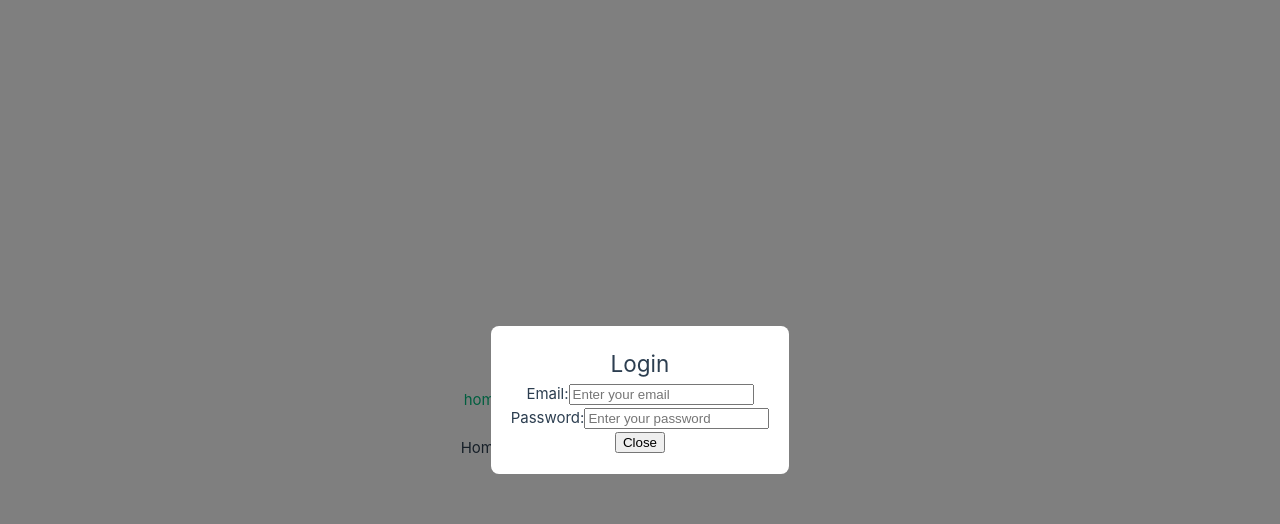
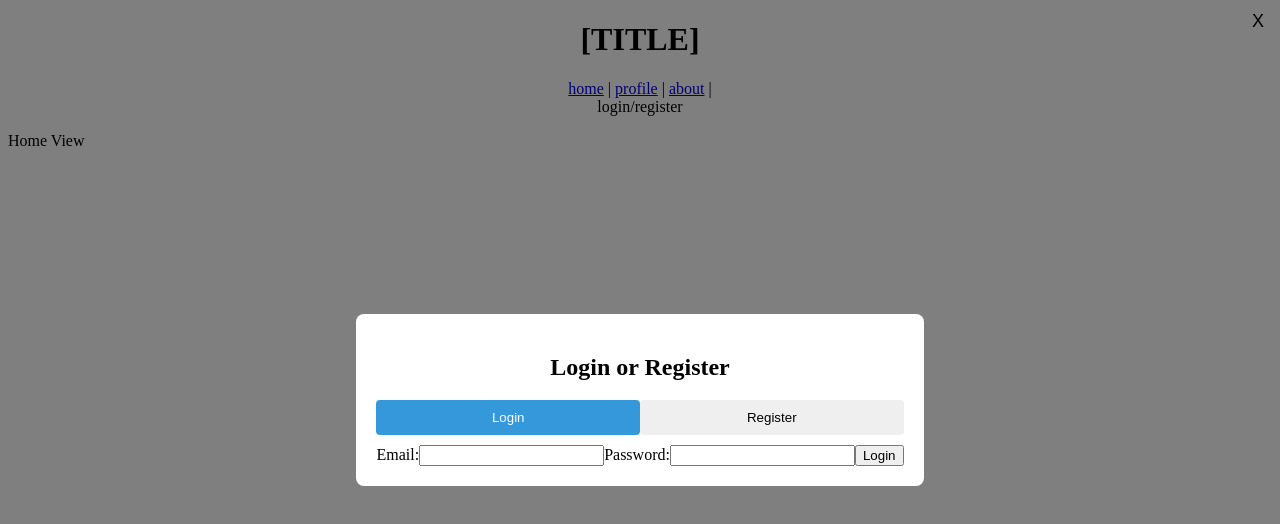
Before and after one commit to Danthalomous/ScriptGenie, a Vue app: page / in a window 1280 px wide. Both pictures are taken after a click on the element "login/register". Shown: the top 524 px of the page. Built offline with nearby package versions, Linux system fonts and the light colour scheme.

Commit message:
Login/Registration modal is fully working and connected with REST API

```diff
--- a/package.json
+++ b/package.json
@@ -14,9 +14,11 @@
     "format": "prettier --write src/"
   },
   "dependencies": {
+    "axios": "^1.6.5",
     "pinia": "^2.1.7",
     "vue": "^3.3.10",
-    "vue-router": "^4.2.5"
+    "vue-router": "^4.2.5",
+    "vuex": "^4.1.0"
   },
   "devDependencies": {
     "@rushstack/eslint-patch": "^1.3.3",
--- a/src/App.vue
+++ b/src/App.vue
@@ -7,61 +7,41 @@
       <router-link v-if="loggedIn" to="/profile"> profile</router-link> |
       <router-link to="/about"> about</router-link> |
       <div @click="toggleModal">login/register</div>
-      <div v-if="showLoginModal" class="modal">
-        <div class="modal-content">
-          <h2>Login</h2>
-          <div class="form-group">
-            <label for="email">Email:</label>
-            <input type="email" id="email" v-model="email" placeholder="Enter your email" />
-          </div>
-          <div class="form-group">
-            <label for="password">Password:</label>
-            <input type="password" id="password" v-model="password" placeholder="Enter your password" />
-          </div>
-          <button @click="closeModal">Close</button>
-        </div>
-      </div>
+      <component :is="currentModalComponent" @close="closeModal" :is-visible="showLoginModal" />
     </div>
     <router-view/>
   </header>
 </template>
 
+
 <script>
+import LoginModal from './components/LoginModal.vue';
+
 export default {
   data() {
     return {
       showLoginModal: false,
-      loggedIn: true,
+      loggedIn: true, // You can replace this with your actual authentication check
+      currentModalComponent: null,
     };
   },
   methods: {
     toggleModal() {
       console.log("Toggle modal called");
       this.showLoginModal = !this.showLoginModal;
+      this.currentModalComponent = this.showLoginModal ? 'LoginModal' : null;
     },
     closeModal() {
       this.showLoginModal = false;
+      this.currentModalComponent = null;
     },
+  },
+  components: {
+    LoginModal,
   },
 };
 </script>
 
 <style>
-.modal {
-  position: fixed;
-  top: 0;
-  left: 0;
-  width: 100%;
-  height: 100%;
-  background: rgba(0, 0, 0, 0.5);
-  display: flex;
-  justify-content: center;
-  align-items: center;
-}
-
-.modal-content {
-  background: #fff;
-  padding: 20px;
-  border-radius: 8px;
-}
+/* Your global styles here */
 </style>
--- a/src/components/LoginModal.vue
+++ b/src/components/LoginModal.vue
@@ -1,18 +1,61 @@
 <!-- LoginModal.vue -->
 <template>
-  <div ref="loginModal" v-if="isVisible" class="modal">
+  <div v-if="isVisible" class="modal-overlay">
     <div class="modal-content">
+      <button class="close-button" @click="closeModal">X</button>
       <h2>Login or Register</h2>
-      <button @click="closeModal">Close</button>
+      <div class="tab-buttons">
+        <button :class="{ active: activeTab === 'login' }" @click="setActiveTab('login')">Login</button>
+        <button :class="{ active: activeTab === 'register' }" @click="setActiveTab('register')">Register</button>
+      </div>
+      <form v-if="activeTab === 'login'" @submit.prevent="login">
+        <label for="email">Email:</label>
+        <input type="text" v-model="email" required>
+        <label for="password">Password:</label>
+        <input type="password" v-model="password" required>
+        <button type="submit" class="submit-button">Login</button>
+      </form>
+      <form v-if="activeTab === 'register'" @submit.prevent="register">
+        <label for="email">Email:</label>
+        <input type="text" v-model="email" @input="validateEmail" required>
+        <!-- Display email format error message -->
+        <div v-if="emailFormatError" class="alert-box error-box">Email is invalid</div>
+        <label for="password">Password:</label>
+        <input type="password" v-model="password" @input="validatePassword" required>
+        <!-- Display password format error messages -->
+        <div v-if="passwordLengthError" class="alert-box error-box">Password needs to be 6-18 characters long</div>
+        <div v-if="passwordSpecialCharError" class="alert-box error-box">Password needs to have at least one special character: @ $ % & *</div>
+        <div v-if="passwordCapitalError" class="alert-box error-box">Password needs to have at least one capital letter</div>
+        <div v-if="passwordNumberError" class="alert-box error-box">Password needs to have at least one number 0-9</div>
+        <label for="confirmPassword">Confirm Password:</label>
+        <input type="password" v-model="confirmPassword" @input="validateConfirmPassword" required>
+        <!-- Display confirm password error message -->
+        <div v-if="confirmPasswordError" class="alert-box error-box">Passwords do not match</div>
+        <button type="submit" class="submit-button">Register</button>
+      </form>
     </div>
   </div>
 </template>
 
 <script>
+import axios from 'axios';
+
 export default {
+  props: {
+    isVisible: Boolean,
+  },
   data() {
     return {
-      isVisible: false,
+      activeTab: 'login',
+      email: '',
+      password: '',
+      confirmPassword: '',
+      emailFormatError: false,
+      passwordLengthError: false,
+      passwordSpecialCharError: false,
+      passwordCapitalError: false,
+      passwordNumberError: false,
+      confirmPasswordError: false,
     };
   },
   mounted() {
@@ -20,16 +63,130 @@ export default {
   },
   methods: {
     closeModal() {
-      this.isVisible = false;
+      console.log("closeModal called");
+      this.$emit('close'); // Emit an event to notify the parent
     },
     openModal() {
       console.log("openModal called");
-      this.isVisible = true;
+      // You can set additional logic here if needed
+    },
+    setActiveTab(tab) {
+      this.activeTab = tab;
+    },
+    async login() {
+      try {
+        const response = await axios.post('https://localhost:7273/login/ProcessLogin', {
+          email: this.email,
+          password: this.password,
+        });
+
+        const token = response.data.token;
+
+        // Use Vuex action to store the token
+        this.$store.dispatch('login', token);
+
+        console.log('Login successful. Token:', token);
+
+        this.closeModal();
+      } catch (error) {
+        console.error('Login failed:', error.message);
+      }
+    },
+    async register() {
+      try {
+        // Check if password and confirm password match
+        if (this.password !== this.confirmPassword) {
+          this.confirmPasswordError = true;
+          console.error("Passwords do not match");
+          return;
+        } else {
+          this.confirmPasswordError = false;
+        }
+
+        // Validate email format
+        if (!this.isValidEmail(this.email)) {
+          this.emailFormatError = true;
+          return;
+        } else {
+          this.emailFormatError = false;
+        }
+
+        // Validate password
+        this.validatePassword(this.password);
+
+        // Make a POST request to your backend API for registration
+        const response = await axios.post('https://localhost:7273/register/ProcessRegister', {
+          email: this.email,
+          password: this.password,
+        });
+
+        // Handle the response as needed (e.g., store token)
+        const token = response.data.token;
+        console.log('Registration successful. Token:', token);
+
+        // Optionally, you can automatically log in the user after registration
+        await this.login();
+
+        // Close the modal or perform other actions
+        this.closeModal();
+      } catch (error) {
+        // Handle registration error
+        console.error('Registration failed:', error.message);
+      }
+    },
+    validatePassword() {
+      // Reset password-related errors
+      this.passwordLengthError = false;
+      this.passwordSpecialCharError = false;
+      this.passwordCapitalError = false;
+      this.passwordNumberError = false;
+
+      // Password length validation
+      if (this.password.length < 6 || this.password.length > 18) {
+        this.passwordLengthError = true;
+      }
+
+      // Password special character validation
+      if (!/[!@#$%^&*]/.test(this.password)) {
+        this.passwordSpecialCharError = true;
+      }
+
+      // Password capital letter validation
+      if (!/[A-Z]/.test(this.password)) {
+        this.passwordCapitalError = true;
+      }
+
+      // Password number validation
+      if (!/\d/.test(this.password)) {
+        this.passwordNumberError = true;
+      }
+    },
+    validateEmail() {
+      // Reset email format error
+      this.emailFormatError = false;
+
+      // Validate email format
+      if (!this.isValidEmail(this.email)) {
+        this.emailFormatError = true;
+      }
+    },
+    validateConfirmPassword() {
+      // Reset confirm password error
+      this.confirmPasswordError = false;
+
+      // Validate if passwords match
+      if (this.password !== this.confirmPassword) {
+        this.confirmPasswordError = true;
+      }
+    },
+    isValidEmail(email) {
+      const emailRegex = /^[^\s@]+@[^\s@]+\.[^\s@]+$/;
+      return emailRegex.test(email);
     },
   },
   watch: {
     isVisible(value) {
-      console.log('isVisible changed: ', value)
+      console.log('isVisible changed: ', value);
       if (value) {
         // If the modal becomes visible, emit an event to notify the parent
         this.$emit('open');
@@ -40,7 +197,7 @@ export default {
 </script>
 
 <style scoped>
-.modal {
+.modal-overlay {
   position: fixed;
   top: 0;
   left: 0;
@@ -50,6 +207,7 @@ export default {
   display: flex;
   justify-content: center;
   align-items: center;
+  z-index: 999; /* Ensure the modal is on top of other elements */
 }
 
 .modal-content {
@@ -57,4 +215,49 @@ export default {
   padding: 20px;
   border-radius: 8px;
 }
+
+.close-button {
+  position: absolute;
+  top: 10px;
+  right: 10px;
+  cursor: pointer;
+  background: none;
+  border: none;
+  font-size: 18px;
+  color: #000000;
+  z-index: 1;
+}
+
+.tab-buttons {
+  display: flex;
+  margin-bottom: 10px;
+}
+
+.tab-buttons button {
+  flex: 1;
+  padding: 10px;
+  cursor: pointer;
+  border: none;
+  border-radius: 4px;
+}
+
+.tab-buttons button.active {
+  background-color: #3498db;
+  color: #fff;
+}
+
+.alert-box {
+  padding: 10px;
+  margin-top: 10px;
+  border: 1px solid #d9534f;
+  border-radius: 4px;
+  color: #d9534f;
+  background-color: #f2dede;
+}
+
+.error-box {
+  color: #a94442;
+  background-color: #f2dede;
+  border-color: #ebccd1;
+}
 </style>
--- a/src/router/index.js
+++ b/src/router/index.js
@@ -1,7 +1,8 @@
-import { createRouter, createWebHistory } from 'vue-router'
-import HomeView from '../views/HomeView.vue'
-import AboutView from '../views/AboutView.vue'
-import ProfileDetailsView from '../views/ProfileDetailsView.vue'
+import { createRouter, createWebHistory } from 'vue-router';
+import HomeView from '../views/HomeView.vue';
+import AboutView from '../views/AboutView.vue';
+import ProfileDetailsView from '../views/ProfileDetailsView.vue';
+import store from '../stores/index';
 
 const router = createRouter({
   history: createWebHistory(import.meta.env.BASE_URL),
@@ -9,19 +10,31 @@ const router = createRouter({
     {
       path: '/',
       name: 'home',
-      component: HomeView
+      component: HomeView,
     },
     {
       path: '/about',
       name: 'about',
-      component: AboutView
+      component: AboutView,
     },
     {
       path: '/profile',
       name: 'profile',
-      component: ProfileDetailsView
-    }
-  ]
-})
+      component: ProfileDetailsView,
+      meta: { requiresAuth: true }, // meta field for authentication check
+    },
+  ],
+});
 
-export default router
+router.beforeEach((to, from, next) => {
+  const isAuthenticated = store.getters.isAuthenticated;
+
+  if (to.matched.some((record) => record.meta.requiresAuth) && !isAuthenticated) {
+    // If the route requires authentication and the user is not authenticated, redirect to home
+    next('/');
+  } else {
+    next();
+  }
+});
+
+export default router;
--- /dev/null
+++ b/src/stores/index.js
@@ -0,0 +1,28 @@
+// store/index.js
+import { createStore } from 'vuex';
+
+export default createStore({
+  state: {
+    authToken: null,
+  },
+  mutations: {
+    setAuthToken(state, token) {
+      state.authToken = token;
+    },
+    clearAuthToken(state) {
+      state.authToken = null;
+    },
+  },
+  actions: {
+    login({ commit }, token) {
+      commit('setAuthToken', token);
+    },
+    logout({ commit }) {
+      commit('clearAuthToken');
+    },
+  },
+  getters: {
+    isAuthenticated: (state) => !!state.authToken,
+    authToken: (state) => state.authToken,
+  },
+});
```
Also changed, not shown: src/main.js (+6 -3 lines), 1 other file (tests, documents, lock files or other folders).
